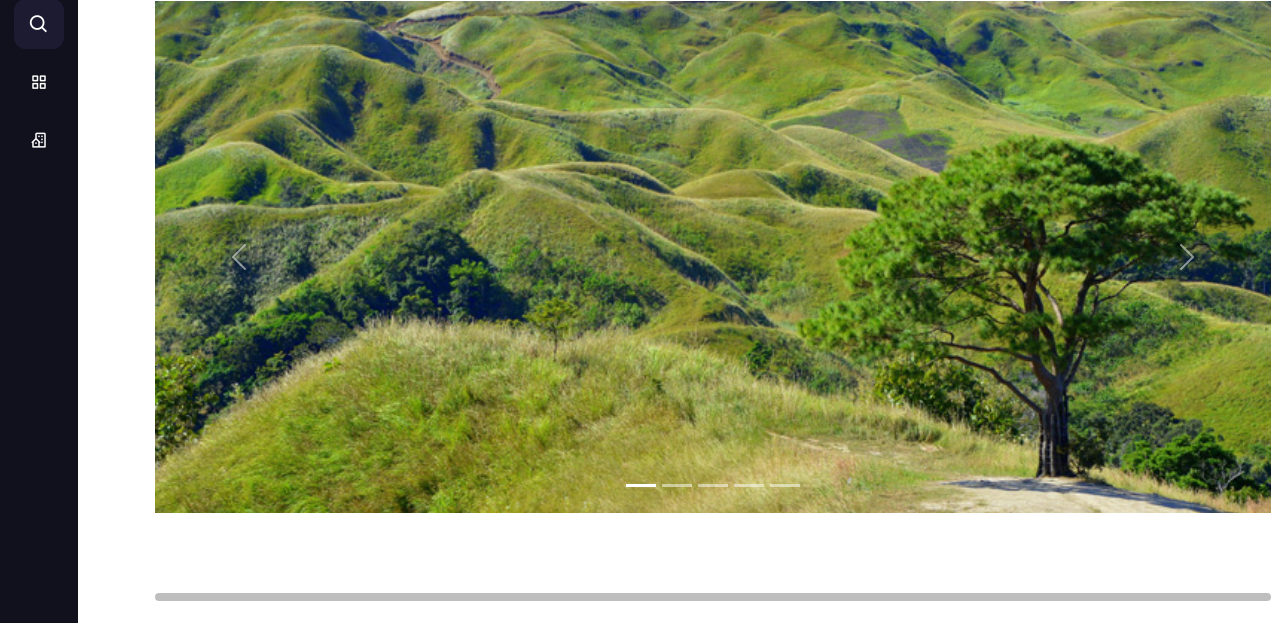
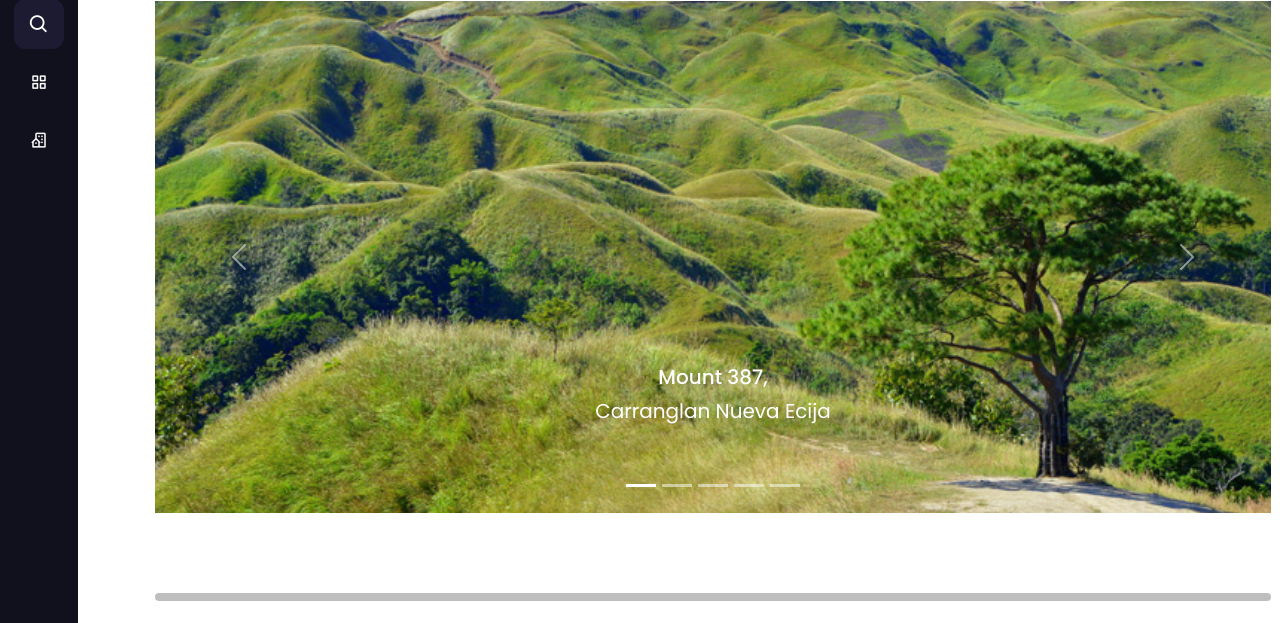
Before and after one commit to Jcvillanueva/Bisita-Pilipinas, a PHP site: page /Tour_Spots_Owner.php in a window 1280 px wide; the page is wider, and only the part inside the window is pictured. Shown: the part 87-710 px from the top of that part. Run offline with PHP 8.4, Linux system fonts and the light colour scheme; the visitor is signed in with stand-in values (Sample User, id 1); data that the repository does not hold is empty; some libraries are stand-ins or nearby versions.

Commit message:
Update 2 more pages

```diff
--- a/bisita-pilipinas/Tour_Spots_Owner.php
+++ b/bisita-pilipinas/Tour_Spots_Owner.php
@@ -98,15 +98,31 @@ session_start();
         <div class="carousel-inner">
             <div class="carousel-item active">
             <img src="./images/mount387pt1.png" class="d-block w-100 h-100" alt="...">
+            <div class="carousel-caption d-none d-md-block">
+                      <h5>Mount 387,</h5>
+                      <p>Carranglan Nueva Ecija</p>
+                  </div>
             </div>
             <div class="carousel-item">
             <img src="./images/mount387pt2.png" class="d-block w-100" alt="...">
+            <div class="carousel-caption d-none d-md-block">
+                      <h5>Mount 387,</h5>
+                      <p>Carranglan Nueva Ecija</p>
+                  </div>
             </div>
             <div class="carousel-item">
             <img src="./images/mount387pt3.png" class="d-block w-100" alt="...">
+            <div class="carousel-caption d-none d-md-block">
+                      <h5>Mount 387</h5>
+                      <p>Carranglan Nueva Ecija</p>
+                  </div>
             </div>
             <div class="carousel-item">
             <img src="./images/mount387pt4.png" class="d-block w-100" alt="...">
+            <div class="carousel-caption d-none d-md-block">
+                      <h5>Mount 387</h5>
+                      <p>Carranglan Nueva Ecija</p>
+                  </div>
             </div>
         </div>
         <button class="carousel-control-prev" type="button" data-bs-target="#carouselExampleIndicators" data-bs-slide="prev">
@@ -206,7 +222,7 @@ session_start();
                       <a class="page-link" href="Tour_Spots_Owner.php" style="color:#11101D;">Previous</a>
                     </li>
                     <li class="page-item active" aria-current="page">
-                    <a class="page-link" href="Tour_Spots.php" style="color: #fff; background-color:#11101D; border-color:#11101D;">1</a></li>
+                    <a class="page-link" href="Tour_Spots_Owner.php" style="color: #fff; background-color:#11101D; border-color:#11101D;">1</a></li>
                     <li class="page-item">
                     <a class="page-link" href="Tour_Spots_Owner_p2.php" style="color: #11101D;">2</a>
                     </li>
--- a/bisita-pilipinas/Tour_Spots_p4.php
+++ b/bisita-pilipinas/Tour_Spots_p4.php
@@ -58,7 +58,7 @@ session_start();
              <span class="tooltip">Search</span>
           </li>
          <li>
-           <a href="TouristSpots.php">
+           <a href="Tour_Spots.php">
            <i class='bx bx-building-house'></i>
              <span class="links_name">Tourist Spots</span>
            </a>
```
